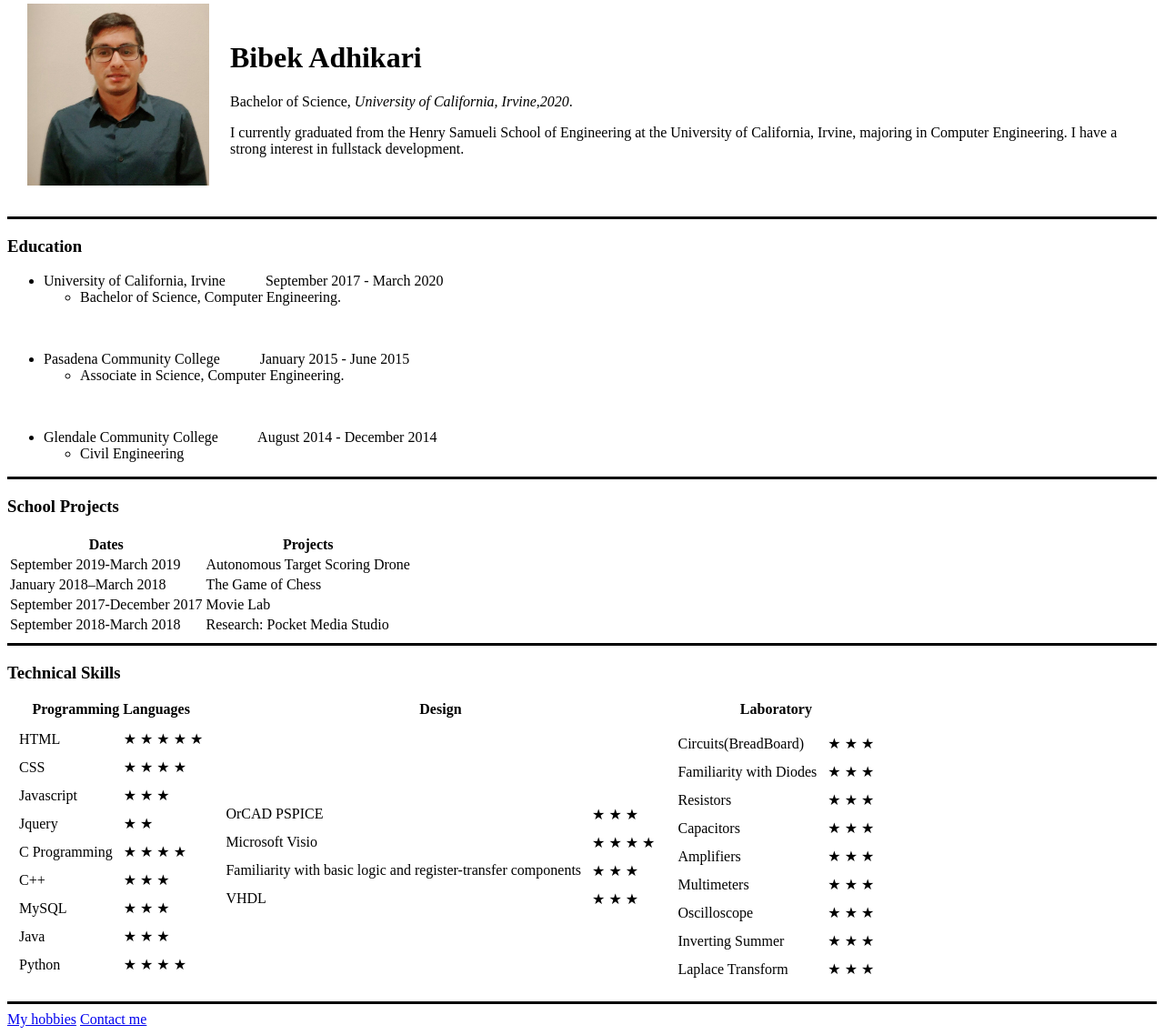
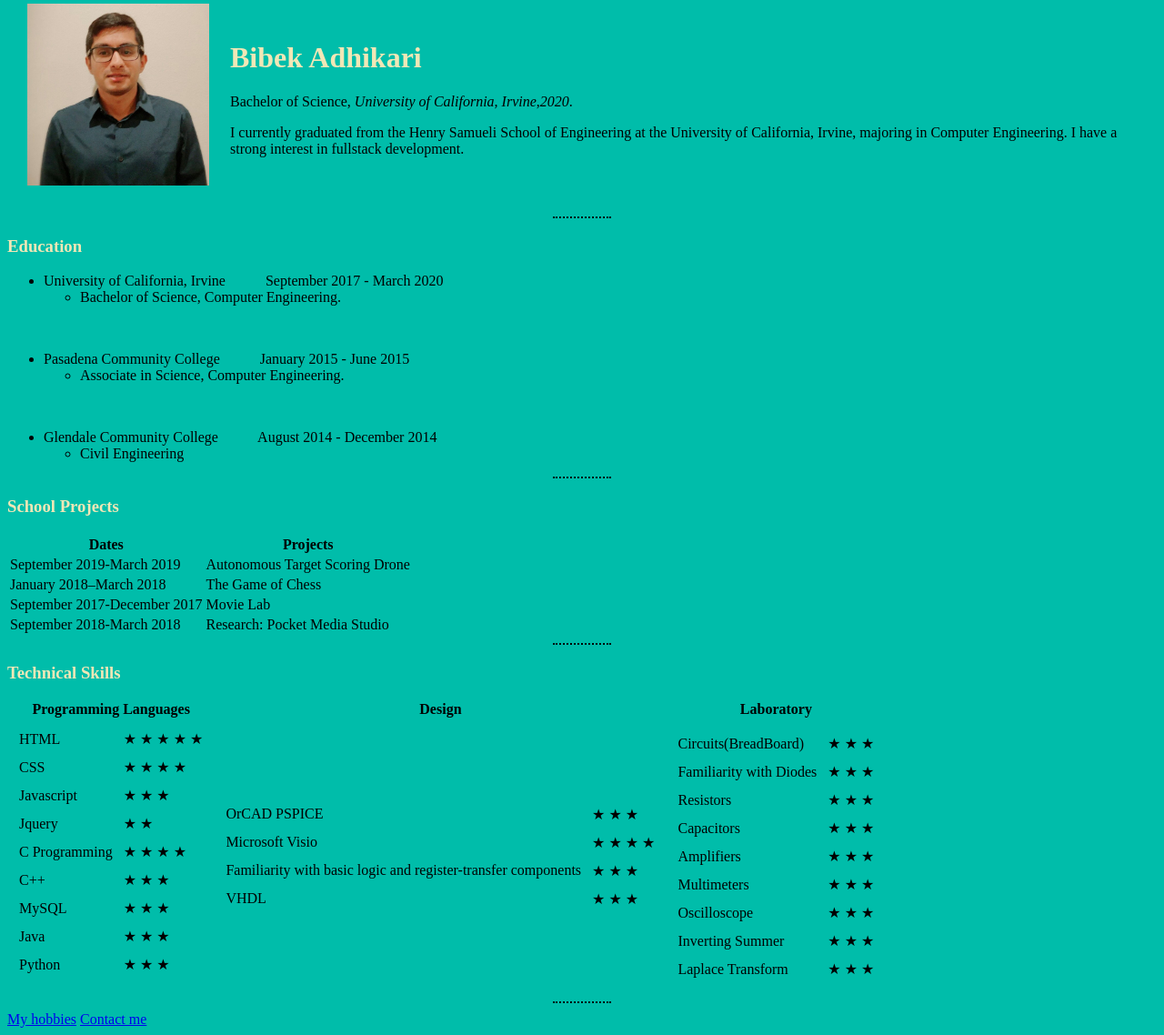
Before and after one commit to bibek2141/myPersonalWebsite, a plain HTML site: page index.html in a window 1280 px wide. Shown: the part 26-1164 px from the top of the page at 91% size. Drawn offline with Linux system fonts and the light colour scheme.

```diff
--- /dev/null
+++ b/css/style.css
@@ -0,0 +1,18 @@
+body {
+  background-color: #00BDAA;
+}
+h1{
+  color: #F1E7B6;
+}
+
+h3{
+  color: #F1E7B6;
+}
+
+hr{
+  border-style: none;
+  border-top-style: dotted;
+  border-color: black;
+  border-width: 2.5px;
+  width: 5%;
+}
--- a/index.html
+++ b/index.html
@@ -4,6 +4,8 @@
 <head>
   <meta charset="utf-8">
   <title>Bibek's Personal Website</title>
+  <link rel="stylesheet" href="css/style.css">
+
 </head>
 
 <body>
@@ -22,7 +24,7 @@
     </tr>
   </table>
 
-  <hr size="3" color="black">
+  <hr size="3">
 
   <h3>Education</h3>
   <ul>
@@ -47,7 +49,7 @@
     </ul>
   </ul>
 
-<hr size="3" color="black">
+  <hr size="3" >
 
   <h3>School Projects </h3>
   <table>
@@ -75,7 +77,7 @@
     </tr>
   </table>
 
-  <hr size="3" color="black">
+  <hr size="3">
 
   <h3>Technical Skills</h3>
 
@@ -123,7 +125,7 @@
           </tr>
           <tr>
             <td>Python</td>
-            <td>&#9733; &#9733; &#9733; &#9733</td>
+            <td>&#9733; &#9733; &#9733;</td>
           </tr>
           <tr>
         </table>
@@ -196,7 +198,7 @@
   </table>
 
 
-  <hr size="3" color="black">
+  <hr size="3">
 
   <a href="hobbies.html">My hobbies</a>
   <a href="contacts.html">Contact me</a>
```
Also changed, not shown: contacts.html (+3 -2 lines), hobbies.html (+2 -0 lines). Lines whose indentation alone changed are shown as unchanged.
